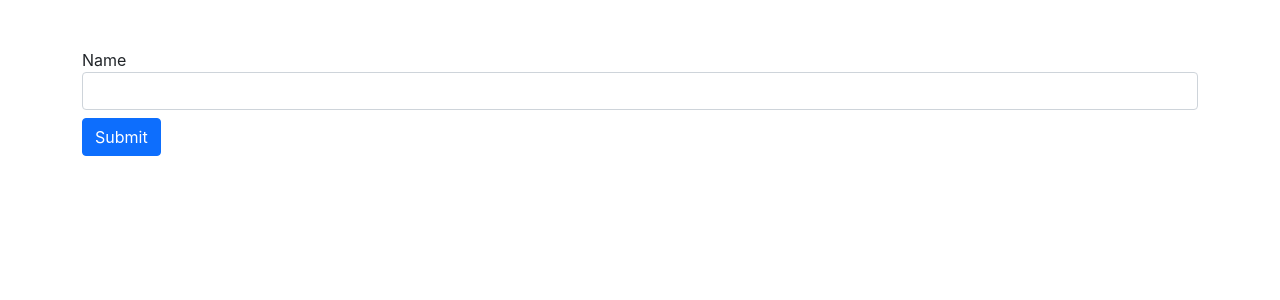
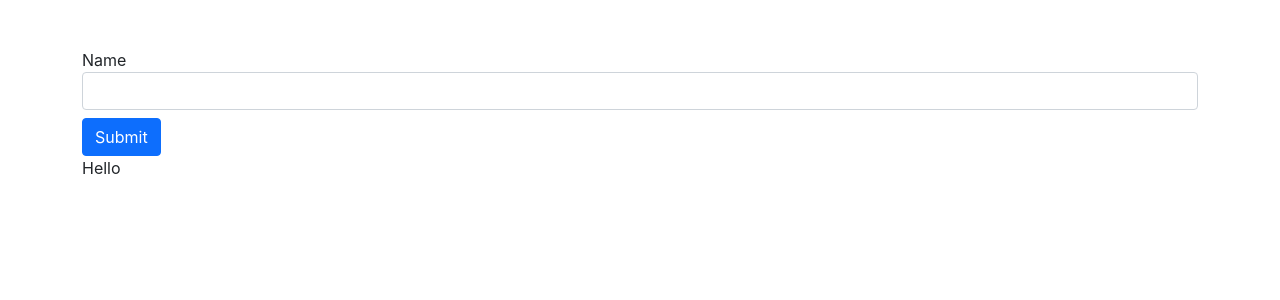
Before and after one commit to LucasArmanelli/react-sandbox, a React (Create React App) app: page / in a window 1280 px wide. Shown: the top 300 px of the page. Built offline with nearby package versions, Linux system fonts and the light colour scheme; the HTML template or start-up script is replaced by a standard one.

Commit message:
useRef 1

```diff
--- a/src/components/UseRefExemple1.jsx
+++ b/src/components/UseRefExemple1.jsx
@@ -2,10 +2,14 @@ import React, { useRef } from 'react'
 
 function UseRefExemple1() {
   const inputRef = useRef()
+  const paraRef = useRef()
 
   const onSubmit = e => {
     e.preventDefault()
     console.log(inputRef.current.value)
+    inputRef.current.value = 'Hello'
+    inputRef.current.style.backgroundColor = 'green'
+    paraRef.current.innerText = 'Alright!'
   }
 
   return (
@@ -16,6 +20,9 @@ function UseRefExemple1() {
         <button type='submit' className='btn btn-primary'>
           Submit
         </button>
+        <p onClick={() => inputRef.current.focus()} ref={paraRef}>
+          Hello
+        </p>
       </form>
     </div>
   )
```
